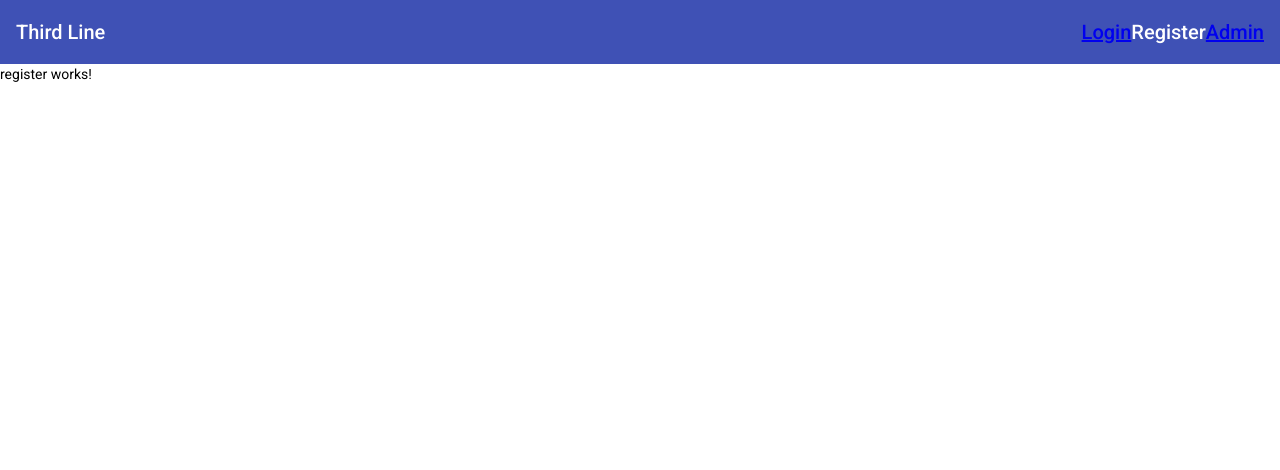
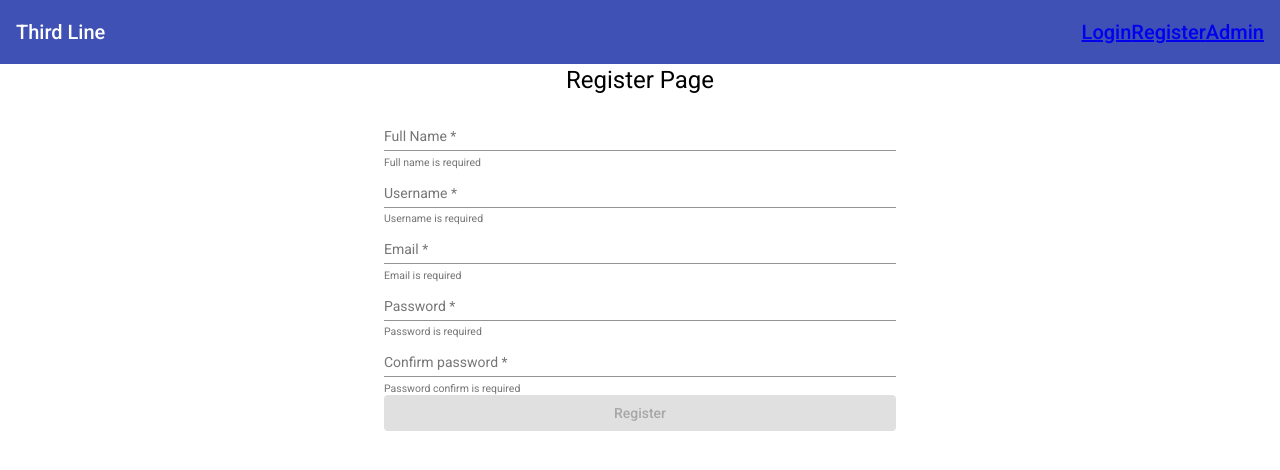
Before and after one commit to ShawnM1/user-roles-blog, an Angular app in the folder frontend/: page /register in a window 1280 px wide. Shown: the top 470 px of the page. Built offline with nearby package versions, Linux system fonts and the light colour scheme.

Commit message:
video-07: added login and register page forms and made new register method in auth service

```diff
--- a/frontend/src/app/app.component.html
+++ b/frontend/src/app/app.component.html
@@ -3,7 +3,7 @@
     <span>Third Line</span>
     <span class="example-spacer"></span>
     <a routerLink="/login">Login</a>
-    <a>Register</a>
+    <a routerLink="/register">Register</a>
     <a routerLink="/admin">Admin</a>
   </mat-toolbar-row>
 </mat-toolbar>
--- a/frontend/src/app/components/login/login.component.html
+++ b/frontend/src/app/components/login/login.component.html
@@ -1,2 +1,17 @@
-<p>login works!</p>
-<button (click)="login()">Login</button>
+<h1 style="text-align: center;">Login Page</h1>
+<form [formGroup]="loginForm" (ngSubmit)="onSubmit()">
+    <div class="container">
+
+        <mat-form-field appearance="outline">
+            <input matInput placeholder="Email" formControlName="email">
+            <mat-hint *ngIf="loginForm.controls.email.errors">Email is invalid</mat-hint>
+        </mat-form-field>
+
+        <mat-form-field appearance="outline">
+            <input matInput placeholder="Password" formControlName="password" type="password">
+            <mat-hint *ngIf="loginForm.controls.password.errors">Password is invalid</mat-hint>
+        </mat-form-field>
+        <button mat-raised-button color="primary" type="submit" [disabled]="loginForm.invalid">Login</button>
+    </div>
+
+</form>
--- a/frontend/src/app/components/login/login.component.scss
+++ b/frontend/src/app/components/login/login.component.scss
@@ -0,0 +1,10 @@
+.container {
+    display: flex;
+    flex-direction: column;
+    align-items: center;
+    justify-content: center;
+}
+
+.container > * {
+    width: 40%;
+}
--- a/frontend/src/app/components/login/login.component.ts
+++ b/frontend/src/app/components/login/login.component.ts
@@ -1,4 +1,7 @@
 import { Component, OnInit } from '@angular/core';
+import { FormControl, FormGroup, Validators } from '@angular/forms';
+import { Router } from '@angular/router';
+import { map } from 'rxjs/operators';
 import { AuthenticationService } from 'src/app/services/authentication.service';
 
 @Component({
@@ -8,13 +11,30 @@
 })
 export class LoginComponent implements OnInit {
 
-  constructor(private authenticationService: AuthenticationService) { }
+  loginForm: FormGroup  = new FormGroup({
+    email: new FormControl(null, [
+      Validators.required,
+      Validators.email,
+      Validators.minLength(6)
+    ]),
+    password: new FormControl(null, [
+      Validators.required,
+      Validators.minLength(3)
+    ])
+  })
+
+  constructor(private authenticationService: AuthenticationService, private router: Router) { }
 
   ngOnInit(): void {
   }
 
-  login() {
-    this.authenticationService.login('admin@mail.com', 'admin').subscribe(data => console.log('success'))
+  onSubmit() {
+    if (this.loginForm.valid) {
+      this.authenticationService.login(this.loginForm.value).pipe(
+        map(token => this.router.navigate(['admin']))
+      ).subscribe()
+
+    }
   }
 
 }
--- a/frontend/src/app/components/register/register.component.html
+++ b/frontend/src/app/components/register/register.component.html
@@ -1 +1,33 @@
-<p>register works!</p>
+<h1 style="text-align: center;">Register Page</h1>
+<form [formGroup]="registerForm" (ngSubmit)="onSubmit()">
+    <div class="container">
+
+        <mat-form-field>
+            <input matInput placeholder="Full Name" formControlName="name">
+            <mat-hint *ngIf="registerForm.controls.name.errors">Full name is required</mat-hint>
+        </mat-form-field>
+
+        <mat-form-field>
+            <input matInput placeholder="Username" formControlName="username">
+            <mat-hint *ngIf="registerForm.controls.username.errors">Username is required</mat-hint>
+        </mat-form-field>
+
+        <mat-form-field>
+            <input matInput placeholder="Email" formControlName="email">
+            <mat-hint *ngIf="registerForm.controls.email.errors">Email is required</mat-hint>
+        </mat-form-field>
+
+        <mat-form-field>
+            <input matInput placeholder="Password" type="password" formControlName="password">
+            <mat-hint *ngIf="registerForm.controls.password.errors">Password is required</mat-hint>
+        </mat-form-field>
+
+        <mat-form-field>
+            <input matInput placeholder="Confirm password" formControlName="passwordConfirm">
+            <mat-hint *ngIf="registerForm.controls.passwordConfirm.errors">Password confirm is required</mat-hint>
+        </mat-form-field>
+
+        <button mat-raised-button color="primary" [disabled]="registerForm.invalid" type="submit">Register</button>
+
+    </div>
+</form>
--- a/frontend/src/app/components/register/register.component.scss
+++ b/frontend/src/app/components/register/register.component.scss
@@ -0,0 +1,10 @@
+.container {
+    display: flex;
+    flex-direction: column;
+    align-items: center;
+    justify-content: center;
+}
+
+.container > * {
+    width: 40%;
+}
--- a/frontend/src/app/components/register/register.component.ts
+++ b/frontend/src/app/components/register/register.component.ts
@@ -1,4 +1,8 @@
 import { Component, OnInit } from '@angular/core';
+import { FormBuilder, FormControl, FormGroup, Validators } from '@angular/forms';
+import { Router } from '@angular/router';
+import { map } from 'rxjs/operators';
+import { AuthenticationService } from 'src/app/services/authentication.service';
 
 @Component({
   selector: 'app-register',
@@ -7,9 +11,32 @@
 })
 export class RegisterComponent implements OnInit {
 
-  constructor() { }
+  registerForm: FormGroup = new FormGroup({
+    name: new FormControl('', Validators.required),
+    username: new FormControl('', Validators.required),
+    email: new FormControl('', [
+      Validators.required,
+      Validators.email,
+      Validators.minLength(6)
+    ]),
+    password: new FormControl('', [
+      Validators.required,
+      Validators.minLength(3)
+    ]),
+    passwordConfirm: new FormControl('', Validators.required)
+  })
+
+  constructor(private authenticationService: AuthenticationService, private formBuilder: FormBuilder, private router: Router) { }
 
   ngOnInit(): void {
   }
 
+  onSubmit(){
+    if(this.registerForm.valid) {
+      this.authenticationService.register(this.registerForm.value).pipe(
+        map(user => this.router.navigate(['login']))
+      ).subscribe()
+    }
+  }
+
 }
--- a/frontend/src/app/services/authentication.service.ts
+++ b/frontend/src/app/services/authentication.service.ts
@@ -1,6 +1,14 @@
 import { HttpClient } from '@angular/common/http';
 import { Injectable } from '@angular/core';
 import { map } from 'rxjs/operators'
+
+export interface RegisterForm {
+  name: string
+  username: string
+  email: string
+  password: string
+  passwordConfirm: string
+}
 
 @Injectable({
   providedIn: 'root'
@@ -9,12 +17,16 @@
 
   constructor(private httpClient: HttpClient) { }
 
-  login(email: string, password: string) {
-    return this.httpClient.post<any>('/api/auth/login', { email, password }).pipe(
+  login(loginForm: { email: string, password: string}) {
+    return this.httpClient.post<any>('/api/auth/login', { email: loginForm.email, password: loginForm.password }).pipe(
       map(token => {
         localStorage.setItem('blog-token', token.access_token)
         return token
       })
     )
   }
+
+  register(registerForm: RegisterForm){
+    return this.httpClient.post<any>('/api/users', registerForm)
+  }
 }
```
Also changed, not shown: frontend/src/app/app.module.ts (+18 -9 lines), frontend/package.json (line endings or trailing spaces), 2 other files (tests, documents, lock files or other folders).
